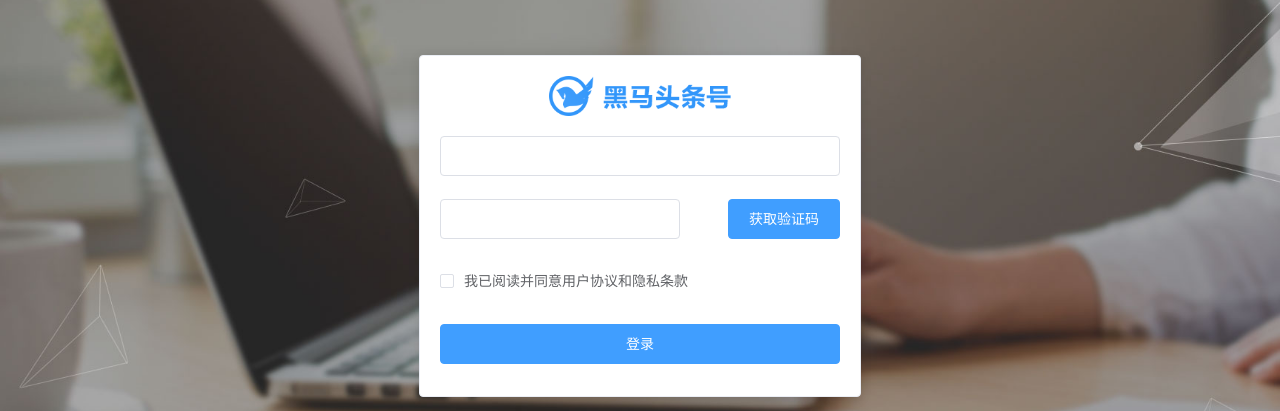
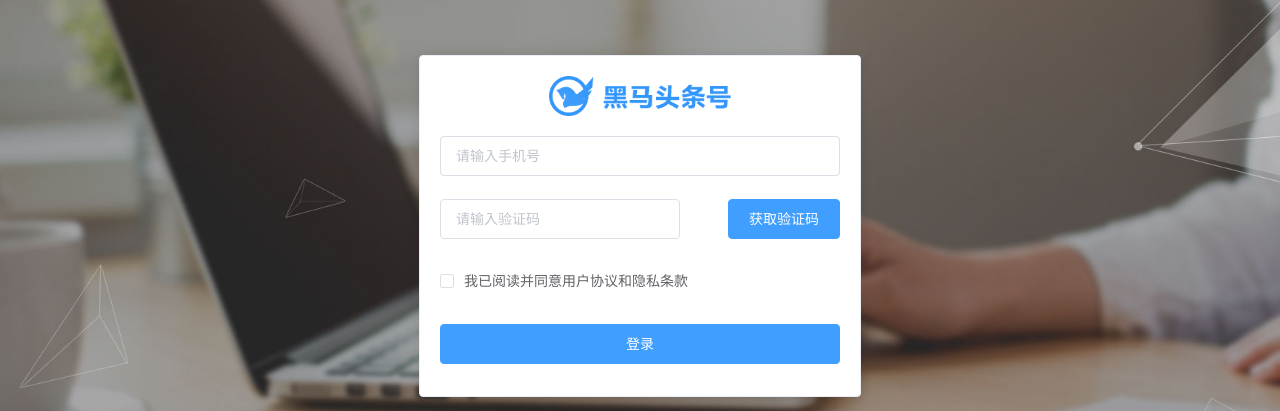
Before and after one commit to Xyyyhtl/83demo, a Vue app: page /#/login in a window 1280 px wide. Shown: the part 174-585 px from the top of the page. Built offline with nearby package versions, Linux system fonts and the light colour scheme.

Commit message:
数据绑定和校验规则完成

```diff
--- a/src/views/login/index.vue
+++ b/src/views/login/index.vue
@@ -7,29 +7,37 @@
         <img src="../../assets/img/logo_index.png" alt />
       </div>
       <!--  表单 必须得由 el-form包裹才可以 -->
-      <el-form style="margin-top:16px">
-          <!-- 每个表单域由一个 form-item 组件组成 -->
-        <el-form-item>
-            <!-- 表单域中可以放置各种类型得表单控件
+      <!-- 数据校验 使用v-bind来，绑定model(表单数据)，rules(验证规则) -->
+      <el-form
+        ref="myForm"
+        style="margin-top:16px"
+        v-bind:model="loginForm"
+        v-bind:rules="loginRules"
+      >
+        <!-- 每个表单域由一个 form-item 组件组成 -->
+        <!-- 使用验证规则来 验证下面表单组件  必须得设置属性prop绑定字段名 -->
+        <el-form-item prop="mobile">
+          <!-- 表单域中可以放置各种类型得表单控件
                 单，多，复选框均可
-                Select、Checkbox、Radio、Switch、DatePicker、TimePicker -->
-          <el-input></el-input>
+          Select、Checkbox、Radio、Switch、DatePicker、TimePicker-->
+          <!-- 手机号 绑定v-model 实现数据视图实时交换-->
+          <el-input placeholder="请输入手机号" v-model="loginForm.mobile"></el-input>
         </el-form-item>
         <!-- 表单域 输入框 -->
-        <el-form-item>
-            <!-- 输入验证码 表单域 -->
-          <el-input  style="width:60%"></el-input>
+        <el-form-item prop="code">
+          <!-- 输入验证码 表单域 -->
+          <el-input style="width:60%" placeholder="请输入验证码" v-model="loginForm.code"></el-input>
           <!-- 获取验证码按钮 -->
           <el-button type="primary" style="float:right">获取验证码</el-button>
         </el-form-item>
         <!-- 表单多选框 -->
-        <el-form-item>
-            <!-- 多选框 -->
-          <el-checkbox>我已阅读并同意用户协议和隐私条款</el-checkbox>
+        <el-form-item prop="agree">
+          <!-- 多选框 -->
+          <el-checkbox v-model="loginForm.agree">我已阅读并同意用户协议和隐私条款</el-checkbox>
         </el-form-item>
         <!-- 登录表单 按钮 -->
         <el-form-item>
-            <el-button style="width:100%" type="primary">登录</el-button>
+          <el-button @click="login" style="width:100%" type="primary">登录</el-button>
         </el-form-item>
       </el-form>
     </el-card>
@@ -37,7 +45,59 @@
 </template>
 
 <script>
-export default {}
+export default {
+  data () {
+    return {
+      // 表单数据 是一个对象
+      loginForm: {
+        mobile: '', // 手机号
+        code: '', // 验证码
+        agree: false // 是否同意协议
+      },
+      loginRules: {
+        // 登陆规则
+        // 校验规则：key（字段名）:value（对象数组） 一个对象就是一个校验规则
+        // required 为true（该字段必须填写才可以） 若为false（字段为空）则提示（message）
+        // required 只可以校验null ，空字符串，和unf
+        mobile: [
+          { required: true, message: '不可为空哦' },
+          // 第二个验证规则，pattern
+          { pattern: /^1[3456789]\d{9}$/, message: '请输入正确手机号' }
+        ],
+        code: [
+          { required: true, message: '不可为空哦' },
+          { pattern: /^\d{6}$/, message: '验证码不正确' }
+        ],
+        agree: [
+          {
+            validator: function (rule, value, callBack) {
+              // validator 自定义校验规则  本身就是一个函数
+              // rule 当前规则， value当前表单项得值， callBack 回调函数
+              // 正常模式
+              // if (value) {
+              //   callBack()
+              // } else {
+              //   callBack(new Error('该选项必选'))
+              // }
+              // 三元模式
+              value ? callBack() : callBack(new Error('狗蛋,莫要搞事儿赛'))
+            }
+          }
+        ]
+      }
+    }
+  },
+  methods: {
+    login () {
+      // validate校验整个表单规则得方法
+      // 该方法内是一个回调函数， 有俩个校验参数  1，是否校验成功 2，未通过校验得字段
+      this.$refs.myForm.validate(function (isOk) {
+        if (isOk) {
+        }
+      })
+    }
+  }
+}
 </script>
 
 <style lang="less" scoped>
```
